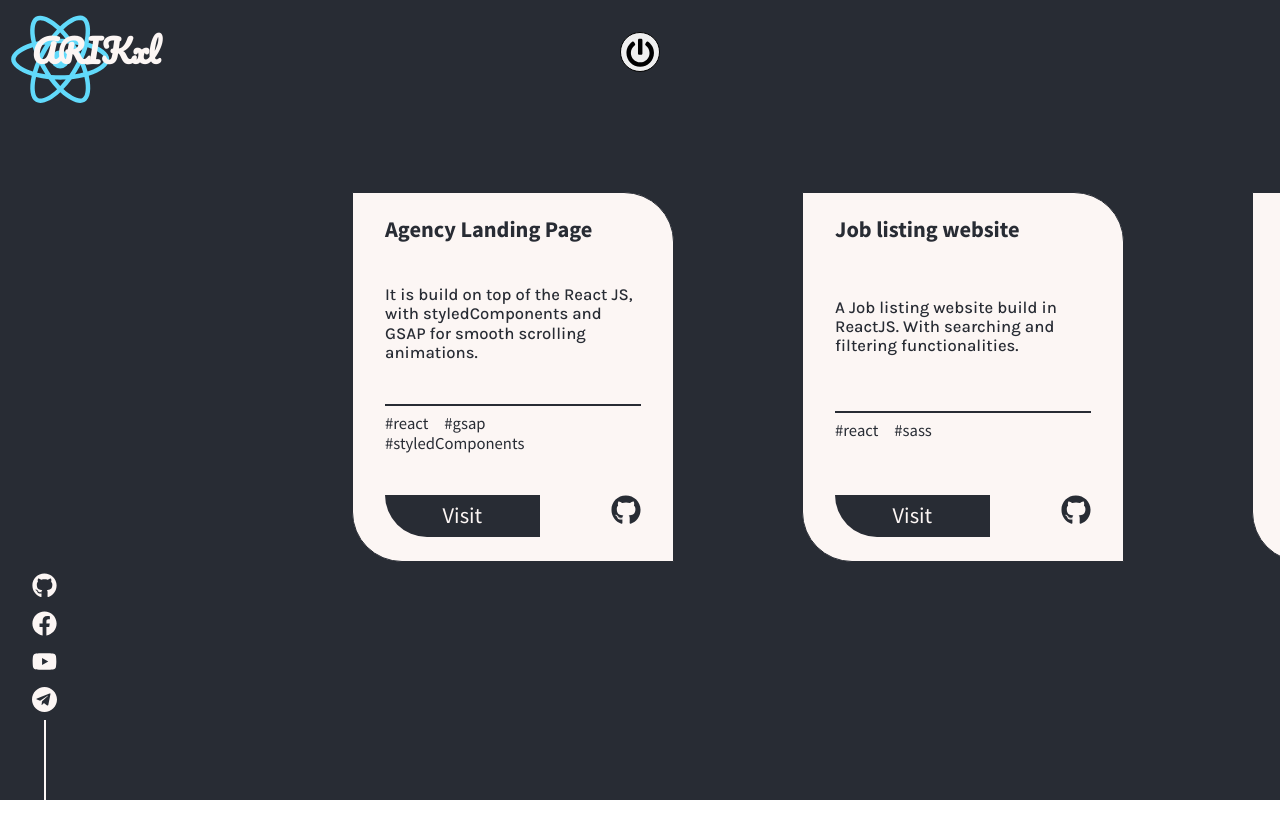
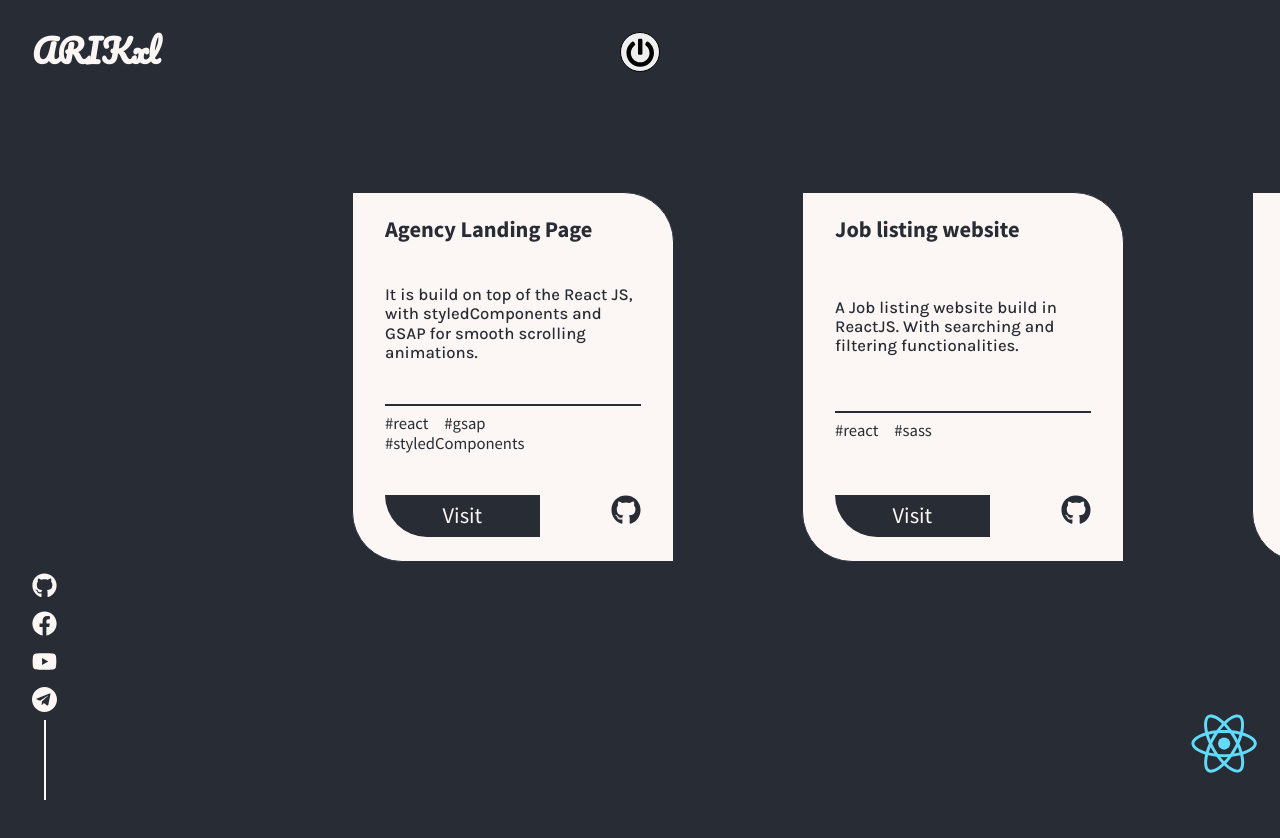
Before and after one commit to arikxl/showtime, a React (Create React App) app: page /work in a window 1280 px wide. Shown: the top 838 px of the page. Before the commit the page ends 800 px from the top, so only its background shows below. Built offline with nearby package versions, Linux system fonts and the light colour scheme.

Commit message:
work card and react

```diff
--- a/src/pages/WorkPage.jsx
+++ b/src/pages/WorkPage.jsx
@@ -1,5 +1,5 @@
-import React from 'react';
-import styled, {  ThemeProvider } from 'styled-components';
+import React, { useEffect, useRef } from 'react';
+import styled, { ThemeProvider } from 'styled-components';
 
 import Logo from '../components/Logo';
 import PowerButton from '../components/PowerButton';
@@ -11,8 +11,8 @@ import { ReactSvg } from '../components/AllSvg';
 
 const Main = styled.main`
   background-color:${props => props.theme.body};
-  width: 100vw;
-  height: 100vh;
+
+  height: 400vh;
   position: relative;
   overflow: hidden;
 `;
@@ -27,7 +27,34 @@ const Box = styled.section`
   color: white;
 `;
 
+const Rotate = styled.span`
+  position: fixed;
+  bottom: 1rem;
+  right:1rem;
+  width: 80px;
+  height: 80px;
+  display: block;
+  z-index:1;
+`;
+
 const WorkPage = () => {
+
+  const ref = useRef();
+  const react = useRef();
+
+  useEffect(() => {
+    let element = ref.current;
+
+    const rotate = () => {
+      element.style.transform = `translateX(${-window.pageYOffset}px)`;
+      return (react.current.style.transform = "rotate(" + -window.pageYOffset +  "deg)");
+    }
+
+
+    window.addEventListener('scroll', rotate)
+    return () => window.removeEventListener('scroll', rotate);
+  }, [])
+
   return (
     <ThemeProvider theme={darkTheme}>
       <Main>
@@ -35,16 +62,18 @@ const WorkPage = () => {
         <SocialIcons theme='dark' />
         <PowerButton />
 
-        <Box>
+        <Box ref={ref}>
           {
             Work.map(w =>
 
-              <WorkCard key={w.id} work={ w} />
+              <WorkCard key={w.id} work={w} />
 
-              )
+            )
           }
         </Box>
-        <ReactSvg width={120} height={ 120} />
+        <Rotate ref={react }>
+          <ReactSvg width={80} height={80} />
+        </Rotate>
       </Main>
 
     </ThemeProvider>
```
